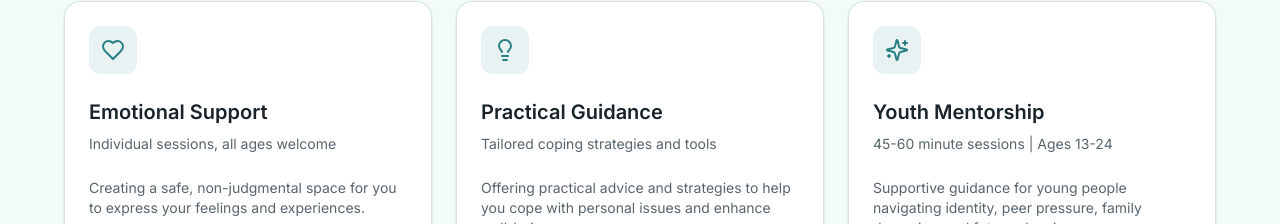
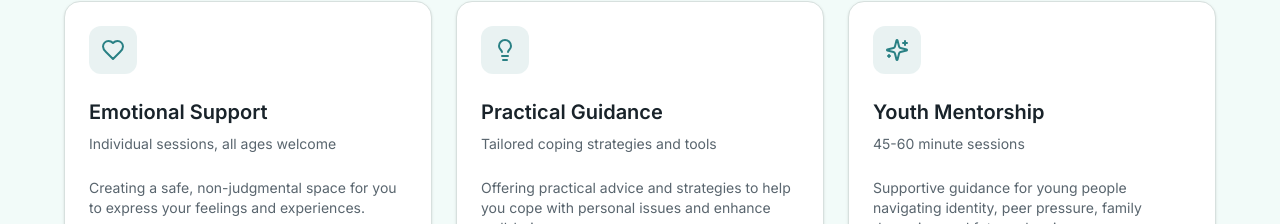
Before and after one commit to itmuvunyi/Deborah-Listens, a Next.js app: page / in a window 1280 px wide. Shown: the part 2537-2761 px from the top of the page. Built offline with nearby package versions, Linux system fonts and the light colour scheme.

Commit message:
Update services.tsx

```diff
--- a/components/services.tsx
+++ b/components/services.tsx
@@ -23,7 +23,7 @@ const services = [
     title: "Youth Mentorship",
     description:
       "Supportive guidance for young people navigating identity, peer pressure, family dynamics, and future planning.",
-    details: "45-60 minute sessions | Ages 13-24",
+    details: "45-60 minute sessions ",
   },
   {
     icon: Shield,
```
